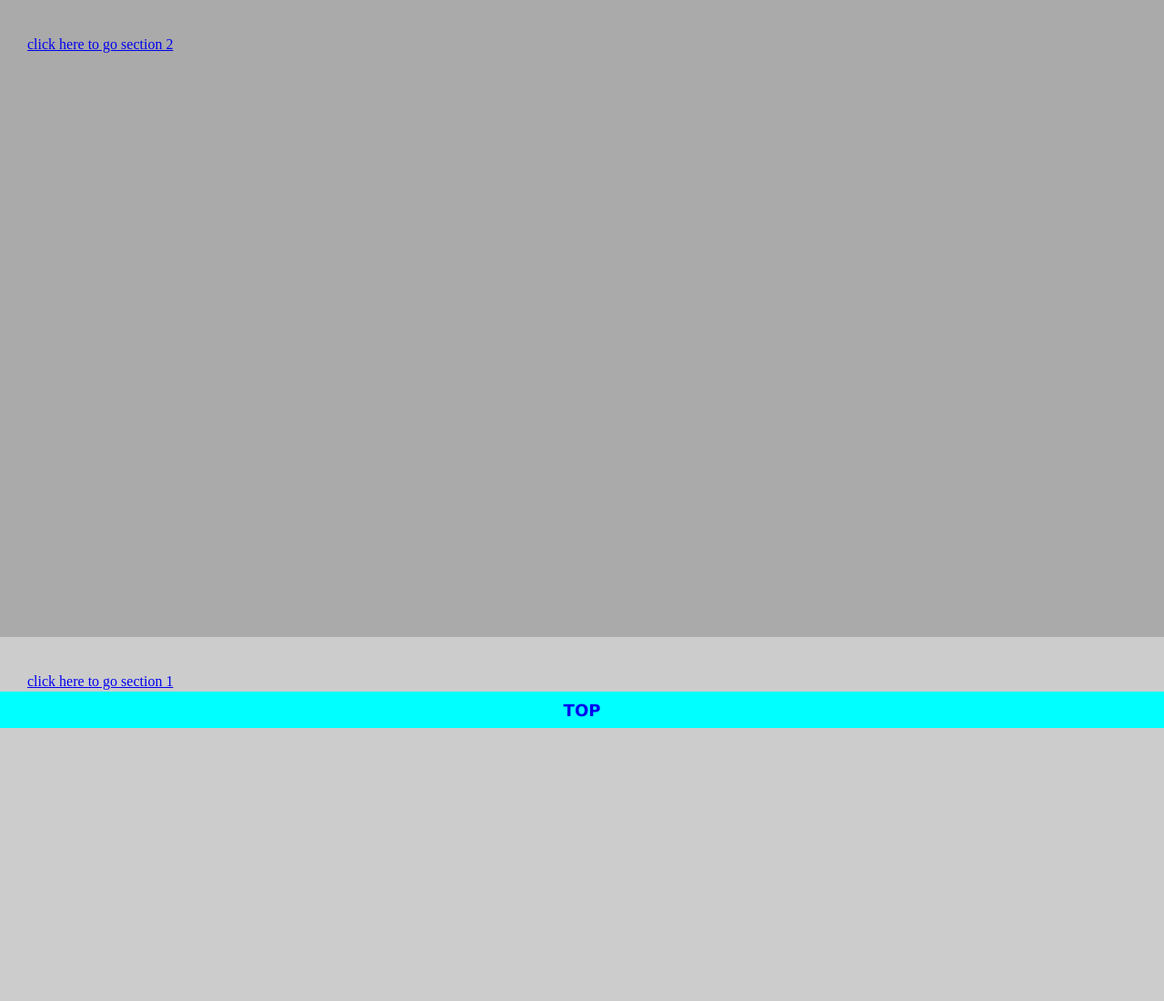
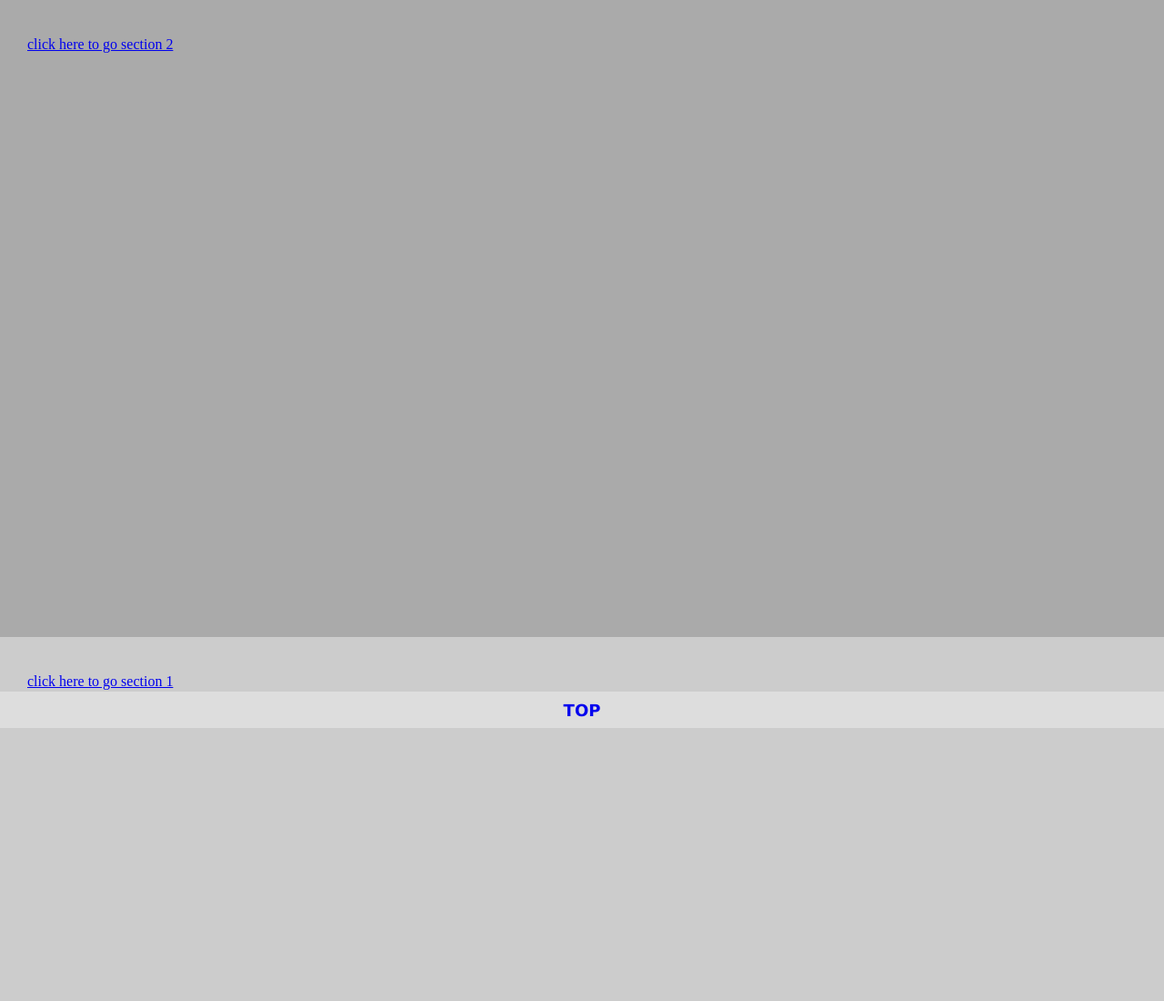
Before and after one commit to karoo-design/karoo, a plain HTML site: page index.html in a window 1280 px wide. Shown: the top 1100 px of the page at 91% size. Drawn offline with Linux system fonts and the light colour scheme.

Commit message:
Update index.html

```diff
--- a/index.html
+++ b/index.html
@@ -15,7 +15,7 @@ body{margin:0 ;}
    bottom: 0;
    width: 100%;
    height:40px;
-   background-color: cyan;
+   background-color:#ddd;
    color: white;
    text-align: center;
 }
```
